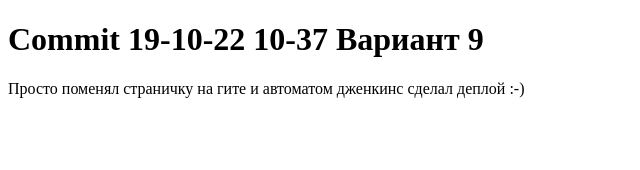
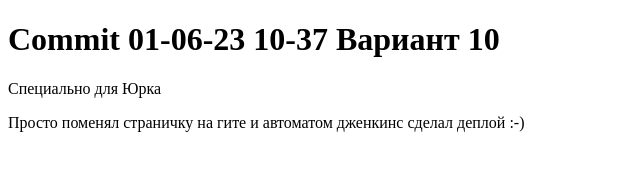
Before and after one commit to ozkostay/test-Jenkins, a plain HTML site: page index.html in a window 1280 px wide. Shown: the whole page, without its empty margins (0-640 px from the left). Drawn offline with Linux system fonts and the light colour scheme.

Commit message:
Update index.html 10

```diff
--- a/index.html
+++ b/index.html
@@ -7,7 +7,8 @@
     <title>Document</title>
 </head>
 <body>
-    <h1>Commit 19-10-22 10-37 Вариант 9</h1>
+    <h1>Commit 01-06-23 10-37 Вариант 10</h1>
+    <p>Специально для Юрка</p>
     <p>Просто поменял страничку на гите и автоматом дженкинс сделал деплой :-)</p>
 </body>
 </html>
```
